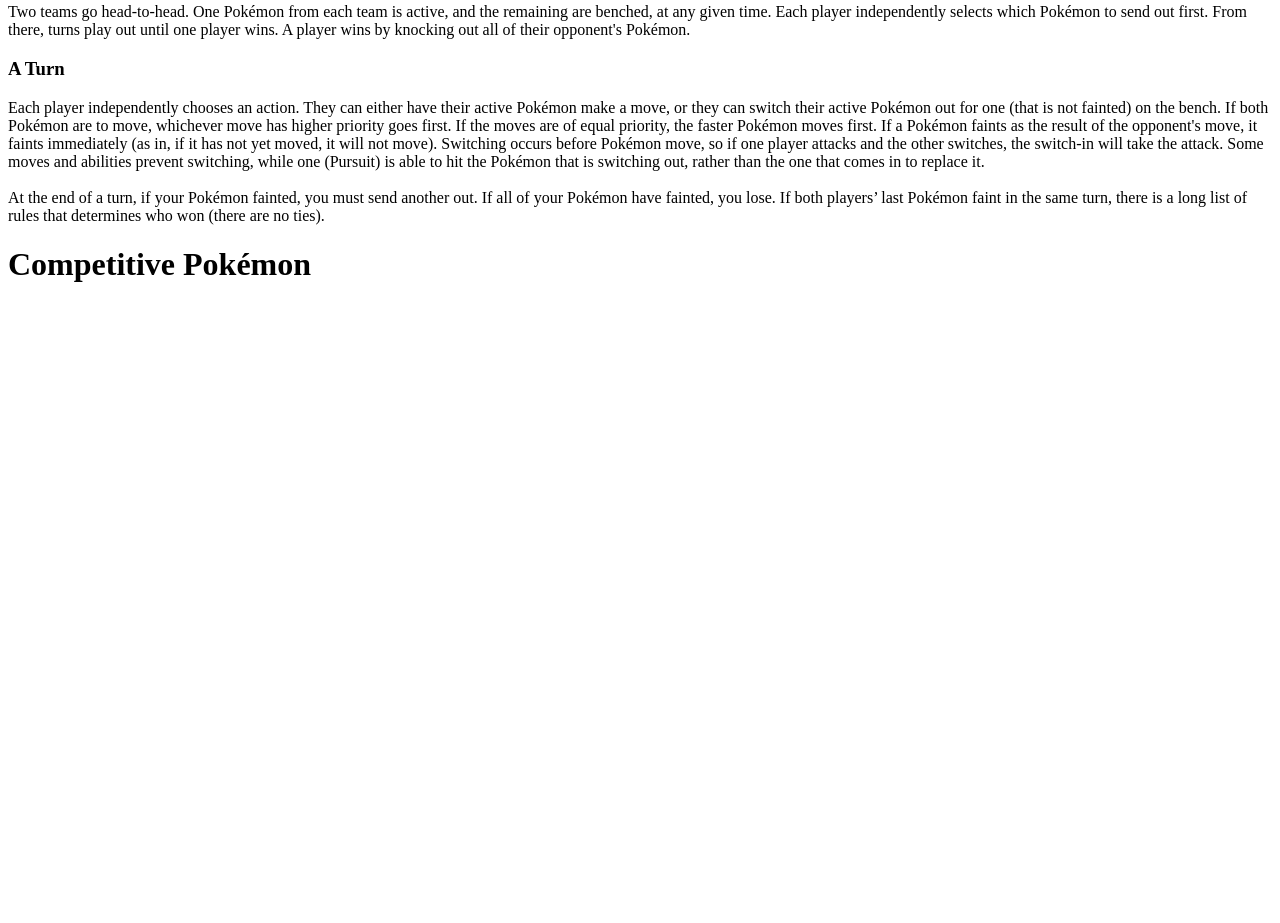
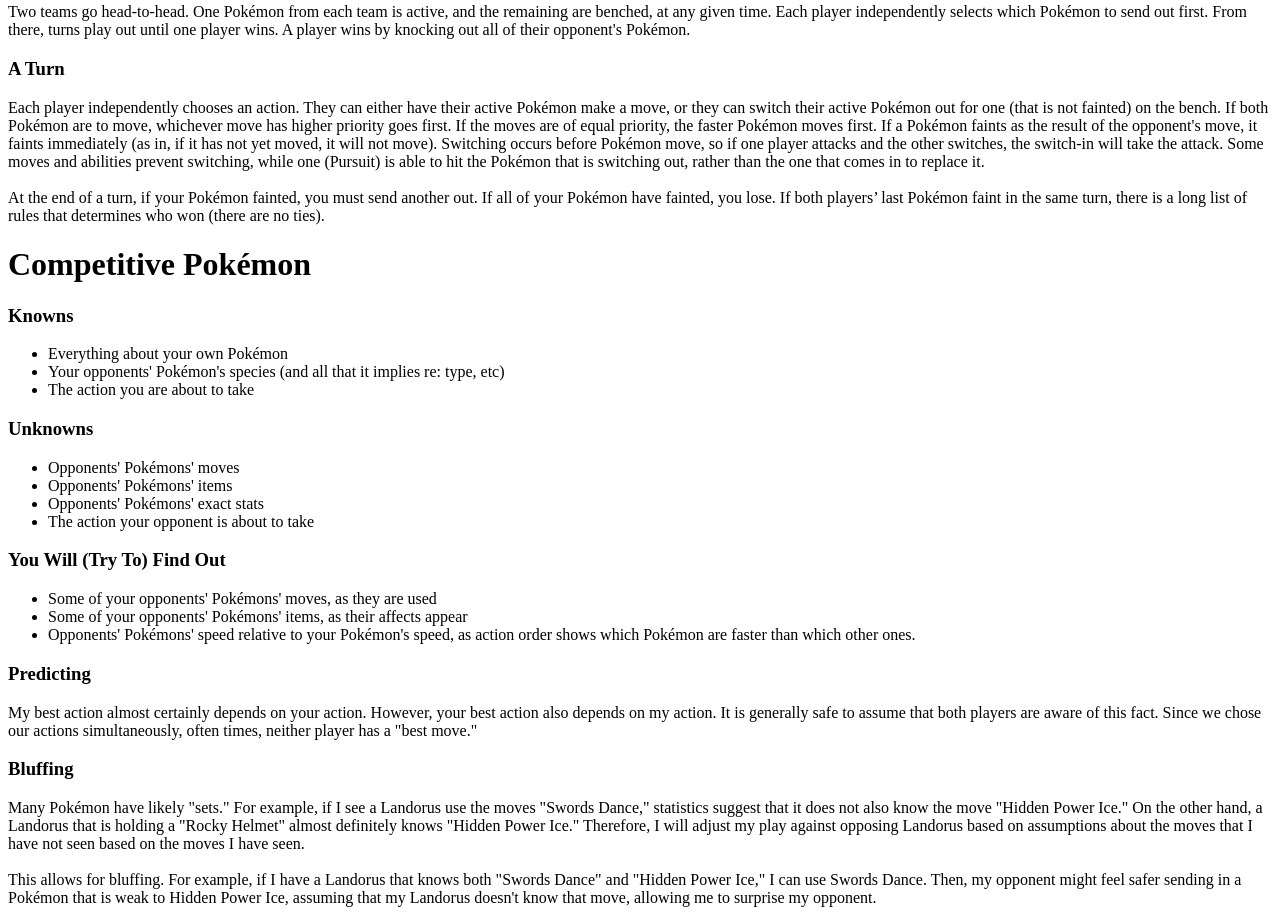
Before and after one commit to andersonic/cs232pokemonguide, a plain HTML site: page index.html in a window 1280 px wide. Shown: the part 1134-2057 px from the top of the page. Before the commit the page ends 1439 px from the top, so only its background shows below. Drawn offline with Linux system fonts and the light colour scheme.

Commit message:
added competitive section

```diff
--- a/index.html
+++ b/index.html
@@ -74,6 +74,39 @@ Each player independently chooses an action. They can either have their active P
 
 	<div id="competitive">
 		<h1>Competitive Pokémon</h1>
+		<div id="known">
+			<h3>Knowns</h3>
+			<ul>
+				<li>Everything about your own Pokémon</li>
+				<li>Your opponents' Pokémon's species (and all that it implies re: type, etc)</li>
+				<li>The action you are about to take</li>
+			</ul>
+		</div>
+		<div id="unkown">
+			<h3>Unknowns</h3>
+			<ul>
+				<li>Opponents' Pokémons' moves</li>
+				<li>Opponents' Pokémons' items</li>
+				<li>Opponents' Pokémons' exact stats</li>
+				<li>The action your opponent is about to take</li>
+			</ul>
+		</div>
+		<div id="findout">
+			<h3>You Will (Try To) Find Out</h3>
+			<ul>
+				<li>Some of your opponents' Pokémons' moves, as they are used</li>
+				<li>Some of your opponents' Pokémons' items, as their affects appear</li>
+				<li>Opponents' Pokémons' speed relative to your Pokémon's speed, as action order shows which Pokémon are faster than which other ones.</li>
+			</ul>
+		</div>
+		<div id="predicting">
+			<h3>Predicting</h3>
+			<p>My best action almost certainly depends on your action. However, your best action also depends on my action. It is generally safe to assume that both players are aware of this fact. Since we chose our actions simultaneously, often times, neither player has a "best move."</p>
+		</div>
+		<div id="bluff">
+			<h3>Bluffing</h3>
+			<p>Many Pokémon have likely "sets." For example, if I see a Landorus use the moves "Swords Dance," statistics suggest that it does not also know the move "Hidden Power Ice." On the other hand, a Landorus that is holding a "Rocky Helmet" almost definitely knows "Hidden Power Ice." Therefore, I will adjust my play against opposing Landorus based on assumptions about the moves that I have not seen based on the moves I have seen.<br><br> This allows for bluffing. For example, if I have a Landorus that knows both "Swords Dance" and "Hidden Power Ice," I can use Swords Dance. Then, my opponent might feel safer sending in a Pokémon that is weak to Hidden Power Ice, assuming that my Landorus doesn't know that move, allowing me to surprise my opponent.</p>
+		</div>
 	</div>
 </body>
 </html>
```
